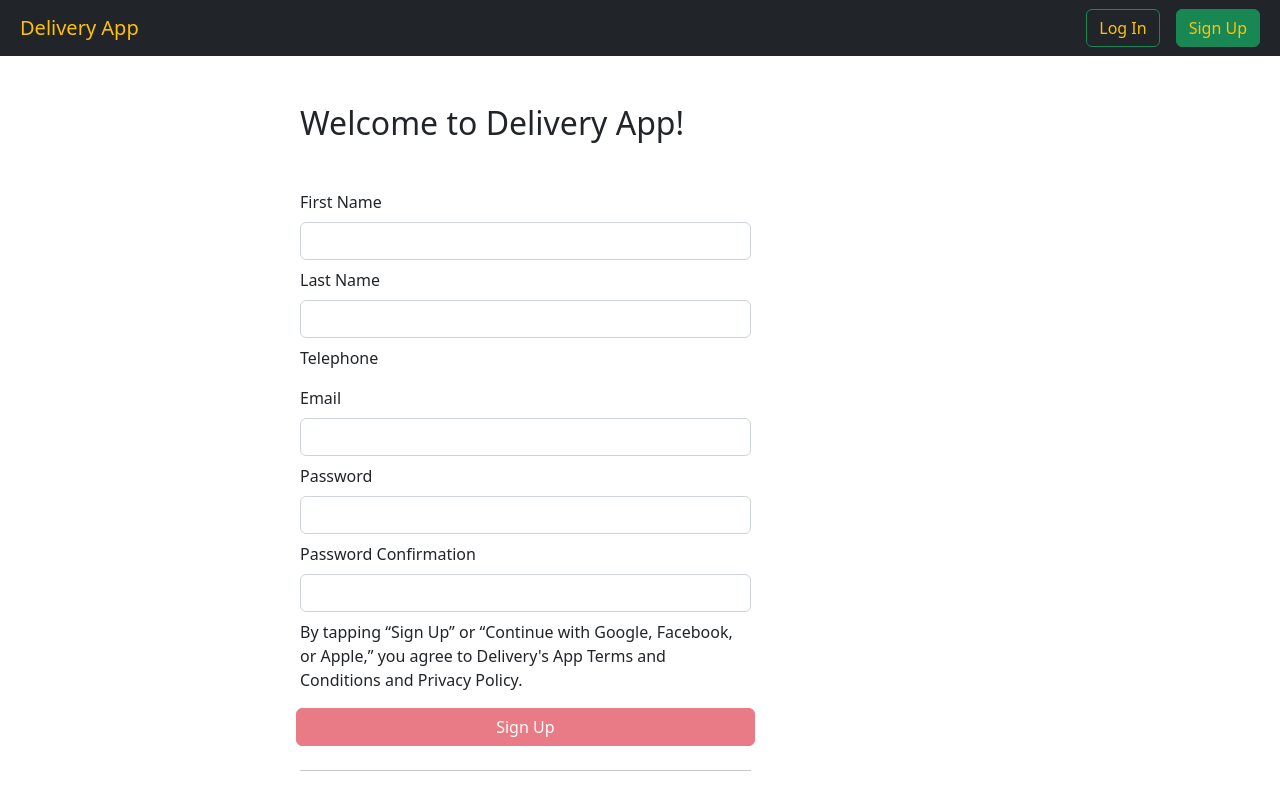
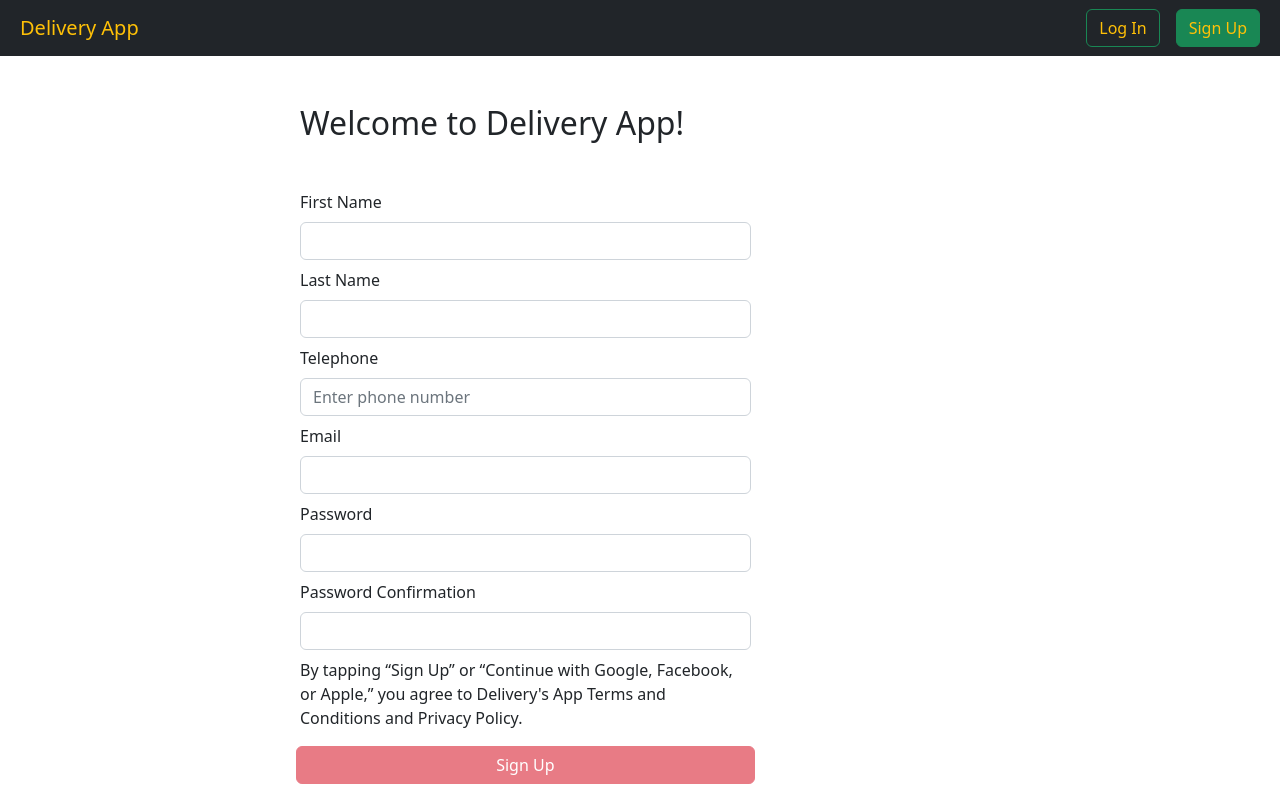
Before and after one commit to khorosh1lov/client, a React (Create React App) app: page /signup in a window 1280 px wide. Shown: the top 793 px of the page. Built offline with nearby package versions, Linux system fonts and the light colour scheme.

Commit message:
Fixing TelInput

```diff
--- a/src/components/forms/LogInWithThirdParty.js
+++ b/src/components/forms/LogInWithThirdParty.js
@@ -1,4 +1,5 @@
 //import { BsFacebook, BsApple, BsGoogle } from "react-icons/bs";
+//-------------BAD LIBRARY---------------//
 
 import { IconContext } from "react-icons";
 
--- a/src/components/forms/TelInput.js
+++ b/src/components/forms/TelInput.js
@@ -1,31 +1,31 @@
-import "react-phone-number-input/style.css";
+import Label from './Label';
+import React from 'react';
 
-import Label from "./Label";
-
+//-------------BAD LIBRARY WITH MEMORY LEAKING---------------//
 //import PhoneInput, { isValidPhoneNumber } from "react-phone-number-input";
-
+//-------------BAD LIBRARY WITH MEMORY LEAKING---------------//
 
 function TelInput({ label, phone, setPhone }) {
 	const TelValueErrorMessage = () => {
 		return <p className="fieldError">* Invalid telephone number</p>;
 	};
 
+	const isValidPhoneNumber = (phoneNumber) => {
+		// Basic validation for US phone numbers
+		const regex = /^\D?(\d{3})\D?\D?(\d{3})\D?(\d{4})$/;
+		return regex.test(phoneNumber);
+	};
+
+	const handleChange = (e) => {
+		setPhone(e.target.value);
+	};
+
 	return (
 		<>
 			<div className="col-md-8">
 				<Label htmlFor={label}>{label}</Label>
-        {/* <PhoneInput
-          className="form-control input-phone-number"
-          international={false}
-          defaultCountry="US"
-          placeholder="Enter phone number"
-          id={label}
-          value={phone}
-          onChange={setPhone}
-          autoComplete="on"
-          required
-        /> */}
-        {/* {phone && !isValidPhoneNumber(phone) ? <TelValueErrorMessage /> : null} */}
+				<input type="tel" className="form-control input-phone-number" id={label} value={phone} onChange={handleChange} placeholder="Enter phone number" autoComplete="on" required />
+				{phone && !isValidPhoneNumber(phone) ? <TelValueErrorMessage /> : null}
 			</div>
 		</>
 	);
```
Lines whose indentation alone changed are shown as unchanged.
